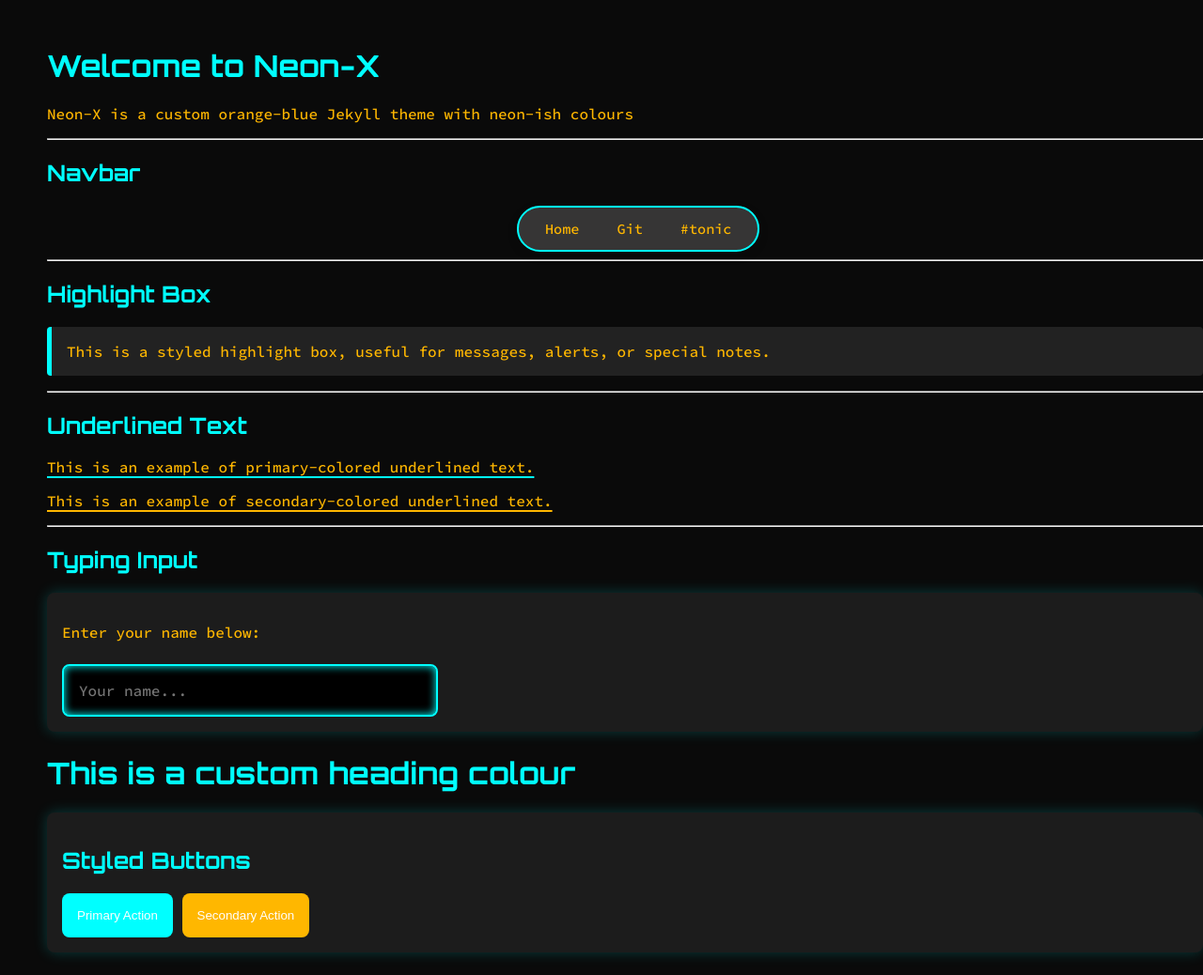
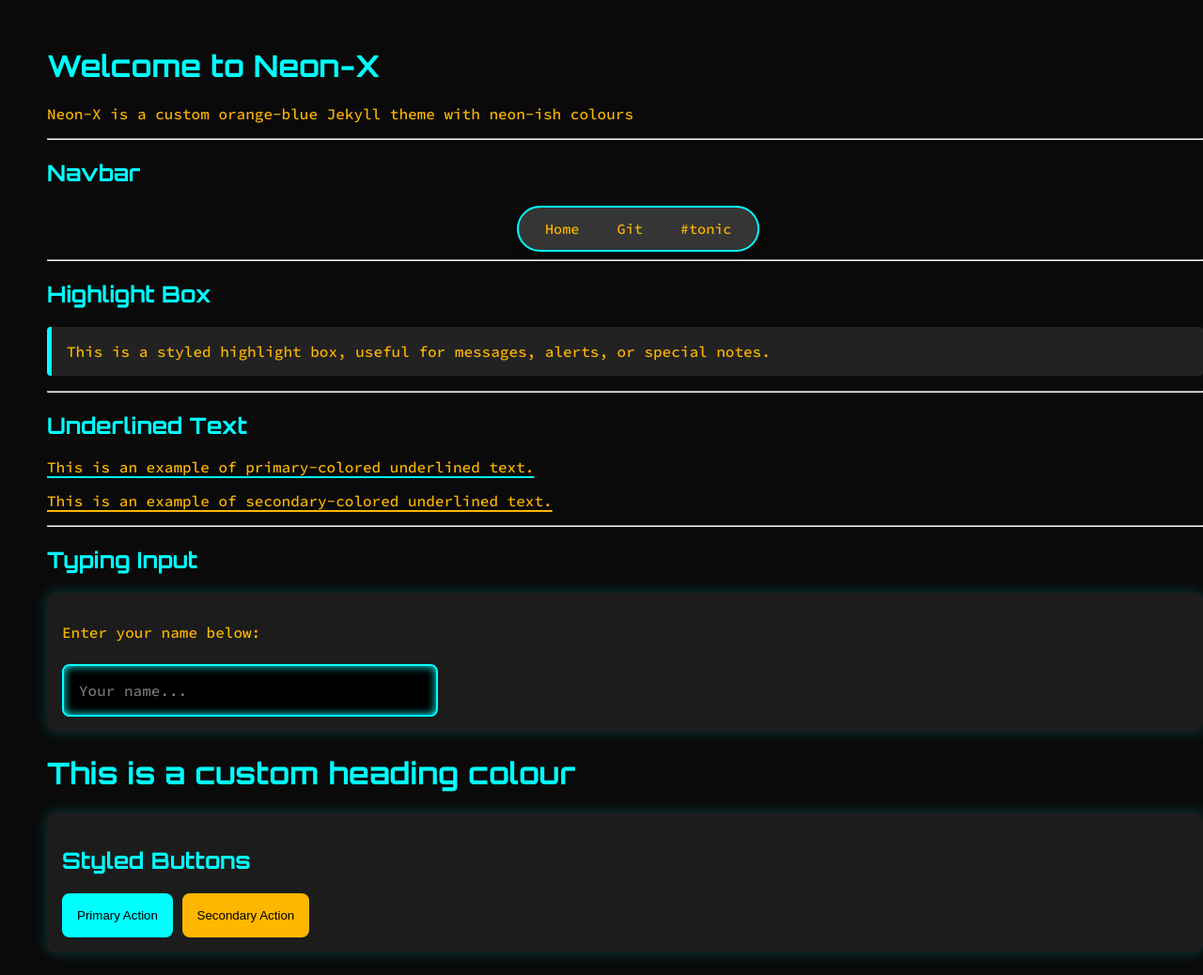
Before and after one commit to v659/jekyll_theme-new-v659, a Jekyll site: the page built from index.md, in a window 1280 px wide. Shown: the whole page at 94% size. Built offline with Jekyll 4.4.1, drawn with Linux system fonts in a browser that asks for light colours.

Commit message:
Updating button text colour

```diff
--- a/_sass/base.scss
+++ b/_sass/base.scss
@@ -52,7 +52,7 @@ p, li, label, input, button, span, div {
 // Buttons
 @mixin button-style($bg) {
   background-color: $bg;
-  color: white;
+  color: rgb(0, 0, 0);
   padding: $padding;
   border: none;
   border-radius: 0.5rem;
```
